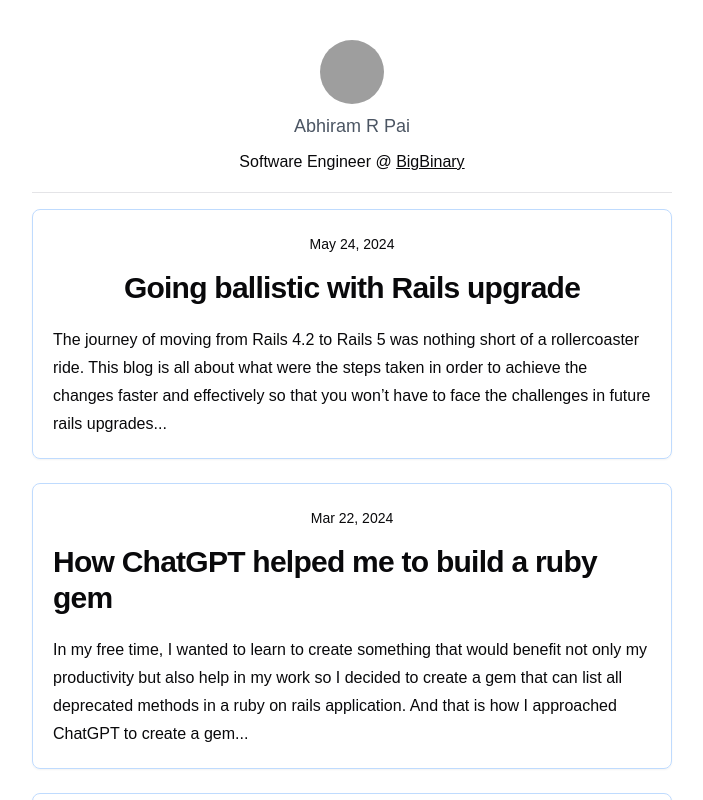
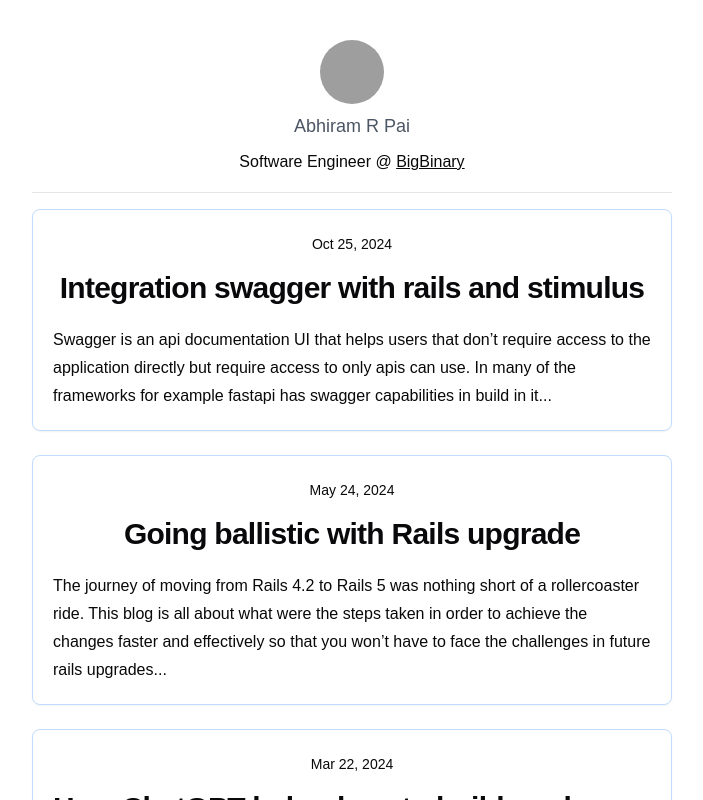
Before and after one commit to abhirampai/my_blog, a Next.js app: page / in a window 1280 px wide. Shown: the top 800 px of the page, without its empty margins (288-991 px from the left). Built offline with nearby package versions, Linux system fonts and the light colour scheme; grey boxes are pictures that could not be loaded.

Commit message:
Updated constants.js

```diff
--- a/src/app/page/constants.js
+++ b/src/app/page/constants.js
@@ -20,4 +20,11 @@ export const blogs = [
       "During my exploration with ruby on rails, I stumbled upon rails engine and how we can use it to encapsulate or make a ruby on rails application modular by splitting some functionality into smaller manageable sizes. So to learn more about rails engine I started off with creating a mountable rails engine...",
     slug: "using_stimulus_with_rails_engine",
   },
+  {
+    name: "Integration swagger with rails and stimulus",
+    publishedDate: "Oct 25, 2024",
+    summary:
+      "Swagger is an api documentation UI that helps users that don’t require access to the application directly but require access to only apis can use. In many of the frameworks for example fastapi has swagger capabilities in build in it...",
+    slug: "integrating_swagger_with_rails_and_stimulus"
+  }
 ];
```
